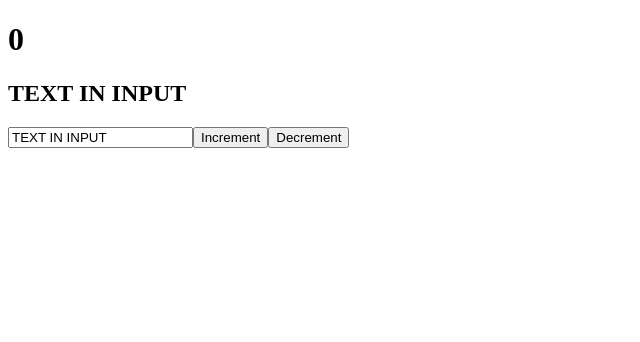
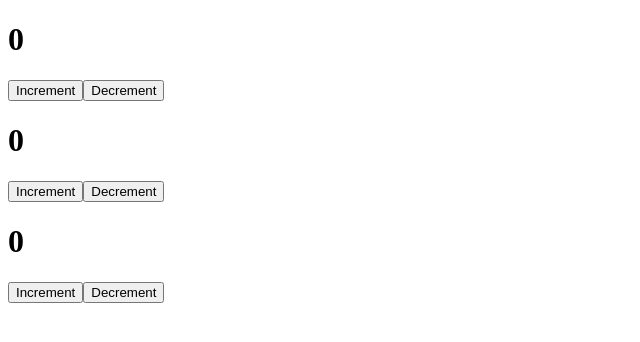
Before and after one commit to parser01/posts-app, a React (Create React App) app: page / in a window 1280 px wide. Shown: the top 342 px of the page, without its empty margins (0-640 px from the left). Built offline with nearby package versions, Linux system fonts and the light colour scheme.

Commit message:
functional component

```diff
--- a/src/App.js
+++ b/src/App.js
@@ -1,22 +1,11 @@
-import { useState } from "react";
+import Counter from "./components/Counter";
 
 function App() {
-	const [likes, setLikes] = useState(0);
-	const [value, setValue] = useState("TEXT IN INPUT");
-
-	function onChange(event) {
-		console.log(event.target.value);
-		setValue(event.target.value);
-		console.log(event.target.value);
-	}
-
 	return (
 		<div className="App">
-			<h1>{likes}</h1>
-			<h2>{value}</h2>
-			<input type="text" value={value} onChange={onChange} />
-			<button onClick={() => setLikes(likes + 1)}>Increment</button>
-			<button onClick={() => setLikes(likes - 1)}>Decrement</button>
+			<Counter />
+			<Counter />
+			<Counter />
 		</div>
 	);
 }
--- /dev/null
+++ b/src/components/Counter.jsx
@@ -0,0 +1,23 @@
+import { useState } from "react";
+
+const Counter = () => {
+	const [count, setCount] = useState(0);
+
+	const increment = () => {
+		setCount(count + 1);
+	};
+
+	const decrement = () => {
+		setCount(count - 1);
+	};
+
+	return (
+		<div>
+			<h1>{count}</h1>
+			<button onClick={increment}>Increment</button>
+			<button onClick={decrement}>Decrement</button>
+		</div>
+	);
+};
+
+export default Counter;
```
